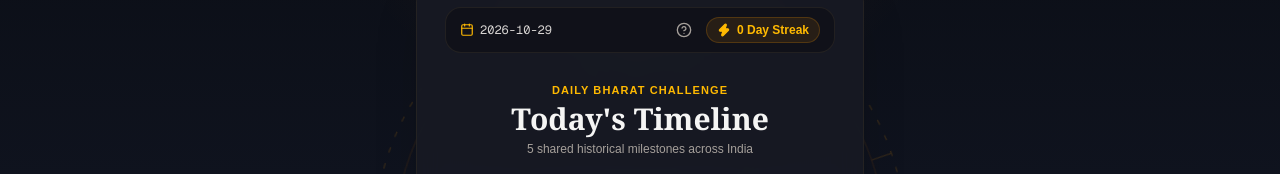
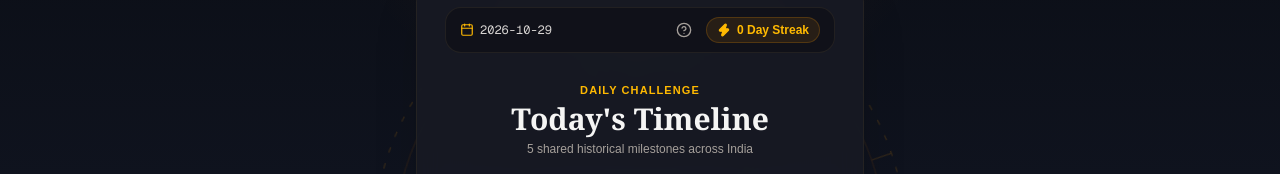
Before and after one commit to singhsiddharth820/itihas.io, a Next.js app: page / in a window 1280 px wide. Shown: the part 160-334 px from the top of the page. Built offline with nearby package versions, Linux system fonts and the light colour scheme.

Commit message:
fix: change title label from Daily Bharat Challenge to Daily Challenge

```diff
--- a/src/app/page.tsx
+++ b/src/app/page.tsx
@@ -339,7 +339,7 @@ export default function IndicGamePage() {
             </div>
 
             <div className="space-y-1">
-              <span className="text-[11px] uppercase tracking-widest text-amber-400 font-bold">Daily Bharat Challenge</span>
+              <span className="text-[11px] uppercase tracking-widest text-amber-400 font-bold">Daily Challenge</span>
               <h1 className="text-3xl font-serif font-bold text-stone-100">Today's Timeline</h1>
               <p className="text-stone-400 text-xs">5 shared historical milestones across India</p>
             </div>
```
